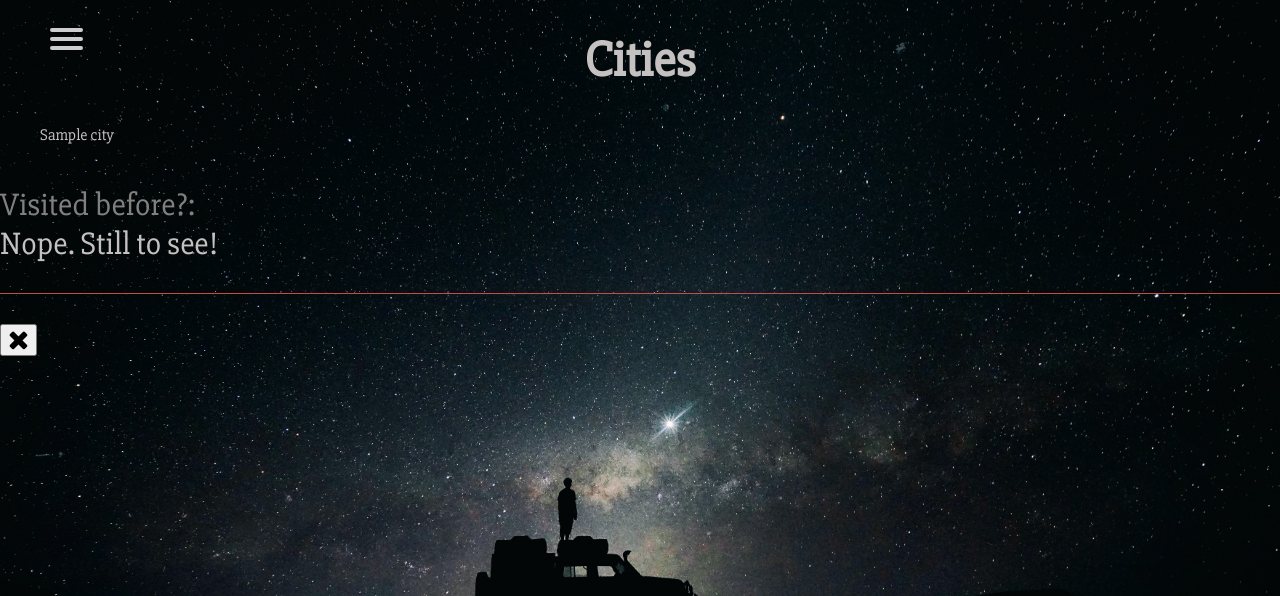
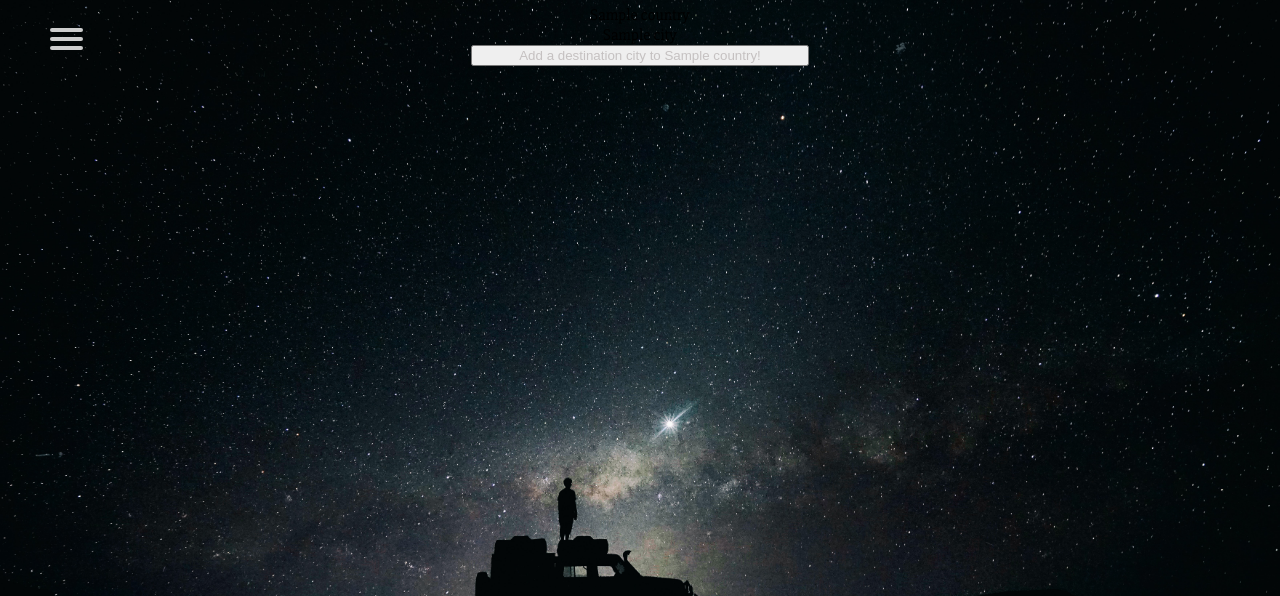
Before and after one commit to morvendouglas/python-project, a Flask app: template travel_bucket_list/templates/where-im-going/cities/index.html in a window 1280 px wide; the page is wider, and only the part inside the window is pictured. Shown: the part 22-618 px from the top of that part. Run offline with Flask 2, Linux system fonts and the light colour scheme; the template is opened without the code that fills it: most values are stand-ins (such as "Sample title", 1, 10 or a date in 2020).

Commit message:
made some progress

```diff
--- a/travel_bucket_list/repositories/country_repository.py
+++ b/travel_bucket_list/repositories/country_repository.py
@@ -43,10 +43,12 @@ def update(country):
     values = [country.name, country.visited, country.id]
     run_sql(sql, values)
 
+
+
 def cities(country):
     cities = []
     sql = "SELECT * FROM cities WHERE country_id = %s"
-    values = [country.id]
+    values = ['country_id']
     results = run_sql(sql, values)
     for item in results:
         city = City(item['city_name'], item['country_id'], item['visited'], item['id'])
--- a/travel_bucket_list/static/styling-wig.css
+++ b/travel_bucket_list/static/styling-wig.css
@@ -18,14 +18,12 @@ a {
     padding: 20px;
     margin: 20px;
 }
-
 .grid {
   padding: 50px;
   display: grid;
    grid-template-columns: repeat(4, 1fr);
    align-content: center;
- }
-
+}
 .country-name {
   font-size: xx-large;
   padding: 20px;
@@ -41,14 +39,14 @@ a {
     margin-bottom: 30px;
 }
 .visited {
-  font-size: xx-large;
+  font-size: x-large;
   padding-top: 10px;
-  padding-bottom: 30px;
+  padding-left: 40px;
+  padding-bottom: 40px;
   border-bottom: 1px rgb(202, 73, 73) solid;
   margin-top: 30px;
   margin-bottom: 30px;
 }
-
 .delete-country {
   padding: 20px;
   padding-left: 200px;
@@ -58,12 +56,7 @@ a {
 }
 .delete-country i {
     cursor: pointer;
-
 }
-
-
-
-
 h1 {
   font-size: 50px;
 }
@@ -155,7 +148,7 @@ h1 {
   transform: none;
 }
 .plane2 {
-  font-size: 60px;
+  font-size: 70px;
   color: rgb(202, 73, 73);
 }
 
@@ -209,3 +202,10 @@ h1 {
   color: rgb(202, 73, 73);
   font-weight: bolder;
 }
+
+/* CITY INDEX */
+
+.city-index {
+  text-align: center;
+  color: black;
+}
--- a/travel_bucket_list/static/styling.css
+++ b/travel_bucket_list/static/styling.css
@@ -48,6 +48,9 @@ font-family: 'Slabo 27px', serif;
 }
 a {
     text-decoration: none;
+}
+.red {
+    color: rgb(202, 73, 73);
 }
 .white {
     color: white;
--- a/travel_bucket_list/templates/where-im-going/cities/index.html
+++ b/travel_bucket_list/templates/where-im-going/cities/index.html
@@ -2,31 +2,14 @@
 {% block content2 %}
 
 <main>
-    <h1>Cities</h1>
-    <div>
+  <div class="city-index">
+      {{ country.name }}
+      <div>
       {% for city in cities %}
-
-      <div>
-        <a href="/where-im-going/{{city.id}}">{{city.name}}</a>
-        </div>
-
-        <div class="visited">
-          <label class="grey-out">Visited before?:</label><br>
-          {% if city.visited == True %}
-          <span>Yes! Going again.</span>
-         {% else %}
-        <span> Nope. Still to see!</span>
-           </div>
-           {% endif %}
-
-        <div">
-        <form action="/where-im-going/{{city.id}}/delete" method="POST">
-        <button><i class="fa fa-times fa-2x" aria-hidden="true"></i></button>
-        </form>
-        </div>
-
-    {% endfor %}
+        <div>{{city.name}}</div>
+       {% endfor %}
+      <button><a href="/where-im-going/{{country.id}}/cities/new">Add a destination city to {{ country.name }}!</a></button>
+      </div>
     </div>
-
-    </main>
-    {% endblock %}
+ </main>
+{% endblock %}
--- a/travel_bucket_list/templates/where-im-going/index.html
+++ b/travel_bucket_list/templates/where-im-going/index.html
@@ -23,13 +23,13 @@
       <ul id="menu">
         <a href="/where-im-going"><li>Destinations</li></a><br>
         <a href="/where-im-going/new"><li>Add New Destination</li></a></br>
-        <a href="/" class="plane2">&#9992;</i></a>
+        <a href="/" class="plane2"><li></li>&#9992;</li></a>
       </ul>
     </div>
   </nav>
 </header>
 {% block content2 %}
-<main>
+<body>
 <h1>Travel Bucket List</h1>
 
 <div class="grid">
@@ -40,18 +40,18 @@
     </div>
 
     <div class="view-cities">
-    <a href="where-im-going/cities">Cities</a><br>
-    {{ cities }}
+    <a href="where-im-going/{{country.id}}/cities">Cities</a><br>
     </div>
 
     <div class="visited">
       <label class="grey-out">Visited before?:</label><br>
-      {% if country.visited == True %}
-      <span>Yes! Going again.</span>
-     {% else %}
-    <span> Nope. Still to see!</span>
-       </div>
-       {% endif %}
+    {% if country.visited == True %}
+        <span>Yes! Going again.</span>
+    {% else %}
+        <span>Nope. Still to see!</span>
+      {% endif %}
+      </div>
+
 
     <div class="delete-country">
     <form action="/where-im-going/{{country.id}}/delete" method="POST">
@@ -61,8 +61,6 @@
 
 {% endfor %}
 </div>
-
-</main>
 {% endblock %}
 </body>
 </html>
--- a/travel_bucket_list/templates/where-im-going/new.html
+++ b/travel_bucket_list/templates/where-im-going/new.html
@@ -4,7 +4,7 @@
 <form action="/where-im-going" method="POST" class="new-country-form">
     <div>
         <label for="country">Country</label><br>
-        <input type="text" id="country" name="country_name" placeholder="country" class="add-destination-button" required autofocus>
+        <input type="text" id="country" name="country_name" placeholder="Country" class="add-destination-button" required autofocus>
     </div>
     <div>
         <div>&#8595;</div>
@@ -15,7 +15,7 @@
         </select>
     </div>
     <div>&#8595;</div>
-    <button type="submit" class="add-destination-button">Add Destination</button>
+    <button type="submit" class="add-destination-button">Add Country</button>
 </form>
 
 {% endblock %}
```
Also changed, not shown: travel_bucket_list/console.py (+8 -5 lines), travel_bucket_list/controllers/travel_controller.py (+42 -6 lines), travel_bucket_list/static/styling-wib.css (added, +9 -0 lines), travel_bucket_list/templates/index.html (+5 -5 lines), travel_bucket_list/templates/where-ive-been/index.html (+4 -4 lines), travel_bucket_list/static/images/dominik-dancs-3Eqc3Ph4oRg-unsplash.jpg (added), travel_bucket_list/static/images/dominik-schroder-FIKD9t5_5zQ-unsplash (1).jpg (added), travel_bucket_list/templates/where-im-going/cities/edit.html (added), travel_bucket_list/templates/where-im-going/cities/new.html (added), travel_bucket_list/templates/where-im-going/cities/show.html (added).
